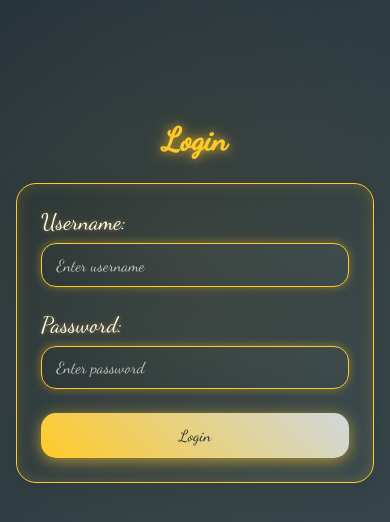
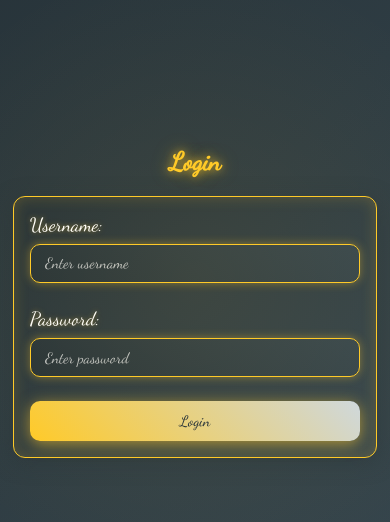
Before and after one commit to SaidaloFront77/fullstaxk_frontand_toyxona, a React (Vite) app: page /login in a window 390 px wide. Shown: the part 140-662 px from the top of the page. Built offline with nearby package versions, Linux system fonts and the light colour scheme; sample sign-in values are in the browser's storage.

Commit message:
ozgartirdim

```diff
--- a/src/pages/HomeSimple.css
+++ b/src/pages/HomeSimple.css
@@ -7,11 +7,7 @@
   left: 0;
   width: 100%;
   height: 100%;
-  background: linear-gradient(45deg,
-    #263238 0%, /* Yorqin ko‘k */
-    #37474F 50%, /* Ko‘kning biroz ochroq soyasi */
-    #263238 100% /* Yorqin ko‘k */
-  );
+  background: linear-gradient(45deg, #263238 0%, #37474F 50%, #263238 100%);
   background-size: 400% 400%;
   animation: backgroundShift 8s ease-in-out infinite;
   z-index: -2;
@@ -24,10 +20,7 @@
   left: 0;
   width: 100%;
   height: 100%;
-  background:
-    radial-gradient(circle at 20% 20%, rgba(255, 202, 40, 0.3) 0%, transparent 50%), /* Yorqin sariq */
-    radial-gradient(circle at 80% 80%, rgba(207, 216, 220, 0.3) 0%, transparent 50%), /* Och kulrang */
-    radial-gradient(circle at 50% 50%, rgba(255, 255, 255, 0.2) 0%, transparent 50%); /* Oq */
+  background: radial-gradient(circle at 20% 20%, rgba(255, 202, 40, 0.3) 0%, transparent 50%), radial-gradient(circle at 80% 80%, rgba(207, 216, 220, 0.3) 0%, transparent 50%), radial-gradient(circle at 50% 50%, rgba(255, 255, 255, 0.2) 0%, transparent 50%);
   animation: floatingLights 6s ease-in-out infinite;
 }
 
@@ -53,6 +46,7 @@
   padding: 120px 2rem 60px;
   position: relative;
   z-index: 1;
+  overflow-x: hidden;
 }
 
 /* Sarlavha */
@@ -366,54 +360,61 @@
 
   .simple-title {
     font-size: 2.2rem;
-    margin-bottom: 2.5rem;
+    margin-bottom: 2rem;
     letter-spacing: 2px;
   }
 
   .simple-toyxona-card {
-    padding: 1.5rem;
+    padding: 1.2rem;
     border-radius: 18px;
   }
 
   .simple-card-image {
-    height: 200px;
-    border-radius: 12px;
-  }
-
-  .simple-card-name {
-    font-size: 1.6rem;
-  }
-
-  .simple-bron-button {
-    font-size: 1rem;
-    padding: 1rem 1.2rem;
-    border-radius: 12px;
-  }
-}
-
-@media (max-width: 480px) {
-  .simple-title {
-    font-size: 1.8rem;
-    letter-spacing: 1px;
-    margin-bottom: 2rem;
+    height: 180px;
+    border-radius: 10px;
   }
 
   .simple-card-name {
     font-size: 1.4rem;
   }
 
+  .simple-bron-button {
+    font-size: 1rem;
+    padding: 0.9rem 1.1rem;
+    border-radius: 10px;
+  }
+}
+
+@media (max-width: 480px) {
+  .simple-title {
+    font-size: 1.6rem;
+    margin-bottom: 1.5rem;
+    letter-spacing: 1px;
+  }
+
+  .simple-card-name {
+    font-size: 1.2rem;
+  }
+
   .simple-card-rayon {
+    font-size: 0.95rem;
+  }
+
+  .simple-card-price {
     font-size: 1rem;
   }
 
-  .simple-card-price {
-    font-size: 1.1rem;
+  .simple-bron-button {
+    padding: 0.8rem;
+    font-size: 0.9rem;
   }
 
-  .simple-bron-button {
-    padding: 0.9rem 1rem;
-    font-size: 0.95rem;
-    border-radius: 10px;
+  .simple-toyxona-card {
+    padding: 1rem;
+  }
+
+  .simple-card-image {
+    height: 150px;
   }
 }
 
--- a/src/pages/auth/Login.css
+++ b/src/pages/auth/Login.css
@@ -184,30 +184,82 @@ body {
 
 /* Responsiv dizayn */
 @media (max-width: 768px) {
-  .login-container {
+  .login-container,
+  .register-container {
     padding: 80px 1rem 40px;
+    min-height: 100vh;
+    overflow-y: auto;
   }
 
-  .login-form {
+  .login-form,
+  .register-form {
     padding: 1.5rem;
     max-width: 100%;
+    box-sizing: border-box;
   }
 
-  .login-title {
+  .login-title,
+  .register-title {
     font-size: 2rem;
     margin-bottom: 1.5rem;
   }
 
-  .login-input {
+  .login-input,
+  .register-input {
     font-size: 1rem;
     padding: 0.7rem 0.9rem;
+    border-radius: 10px;
   }
 
-  .login-button {
+  .login-button,
+  .register-button {
     font-size: 1rem;
     padding: 0.8rem 1.2rem;
+    border-radius: 10px;
+  }
+
+  .input-group label {
+    font-size: 1.2rem;
+  }
+
+  .login-error,
+  .register-error {
+    font-size: 1rem;
+    padding: 0.6rem 1rem;
   }
 }
+
+@media (max-width: 480px) {
+  .login-title,
+  .register-title {
+    font-size: 1.6rem;
+    margin-bottom: 1.2rem;
+  }
+
+  .login-input,
+  .register-input {
+    font-size: 0.95rem;
+    padding: 0.6rem 0.9rem;
+  }
+
+  .login-button,
+  .register-button {
+    font-size: 0.95rem;
+    padding: 0.7rem 1rem;
+  }
+
+  .login-form,
+  .register-form {
+    padding: 1rem;
+    border-radius: 12px;
+  }
+
+  .login-container,
+  .register-container {
+    padding: 70px 0.8rem 30px;
+  }
+}
+
 
 
 /* Nozik animatsiyalar */
```
